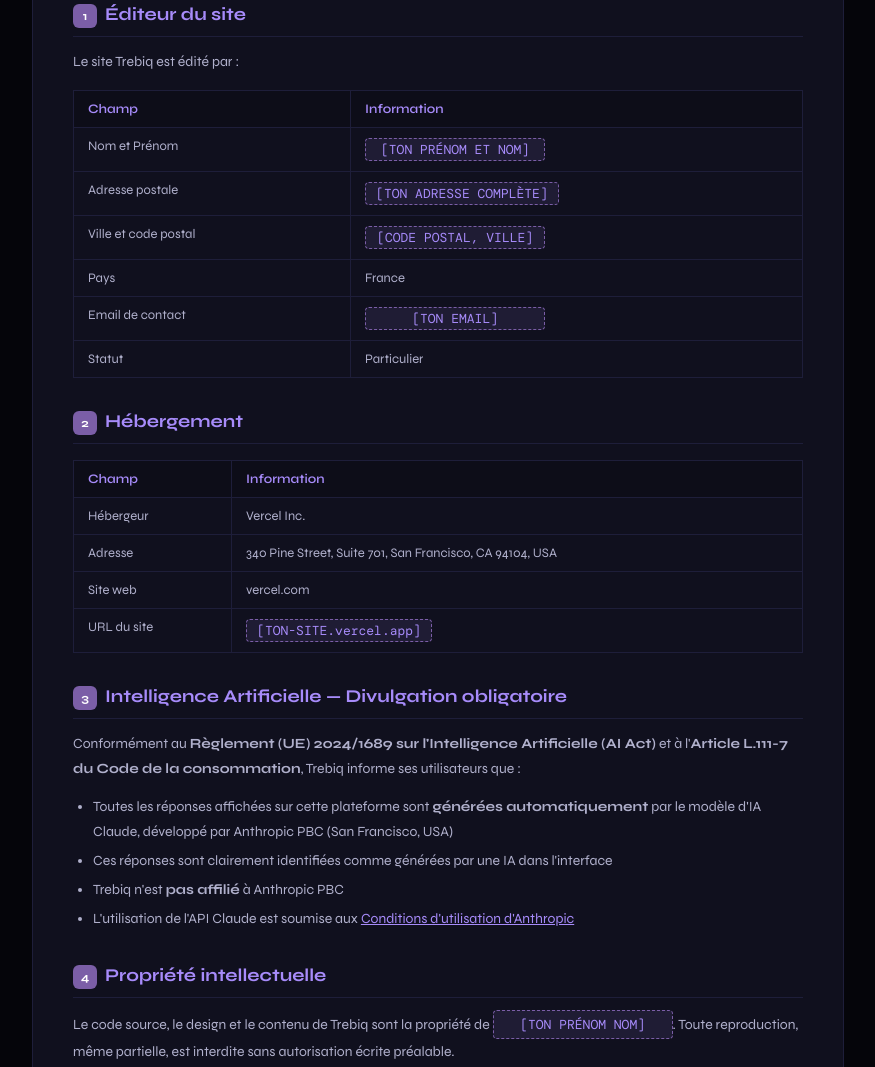
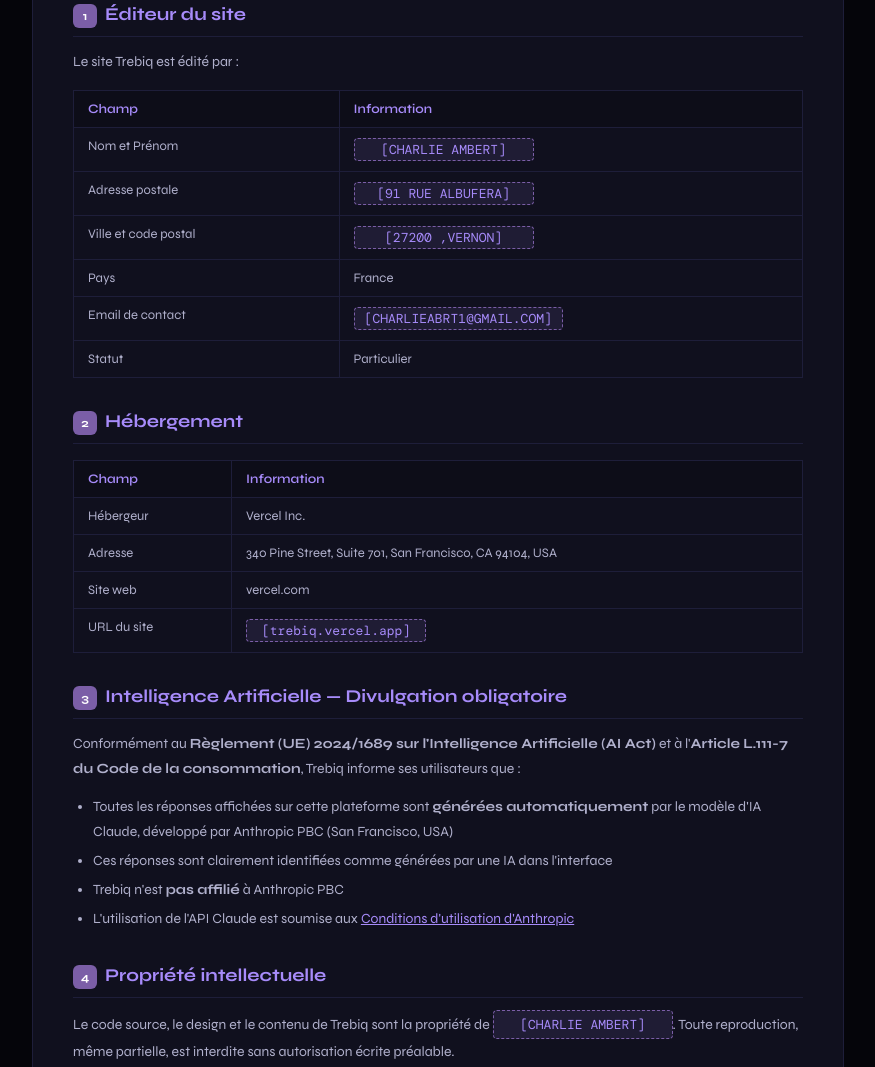
Before and after one commit to ChrLA1/Trebiq, a website: page legal.html in a window 1280 px wide. Shown: the part 367-1434 px from the top of the page, without its empty margins (202-1077 px from the left). Drawn offline with nearby package versions, Linux system fonts and the light colour scheme.

Commit message:
Update legal.html

```diff
--- a/legal.html
+++ b/legal.html
@@ -102,11 +102,11 @@ td{padding:10px 14px;border:1px solid var(--border);color:#b0b0cc;vertical-align
     <p>Le site Trebiq est édité par :</p>
     <table>
       <tr><th>Champ</th><th>Information</th></tr>
-      <tr><td>Nom et Prénom</td><td><span class="fill">[TON PRÉNOM ET NOM]</span></td></tr>
-      <tr><td>Adresse postale</td><td><span class="fill">[TON ADRESSE COMPLÈTE]</span></td></tr>
-      <tr><td>Ville et code postal</td><td><span class="fill">[CODE POSTAL, VILLE]</span></td></tr>
+      <tr><td>Nom et Prénom</td><td><span class="fill">[CHARLIE AMBERT]</span></td></tr>
+      <tr><td>Adresse postale</td><td><span class="fill">[91 RUE ALBUFERA]</span></td></tr>
+      <tr><td>Ville et code postal</td><td><span class="fill">[27200 ,VERNON]</span></td></tr>
       <tr><td>Pays</td><td>France</td></tr>
-      <tr><td>Email de contact</td><td><span class="fill">[TON EMAIL]</span></td></tr>
+      <tr><td>Email de contact</td><td><span class="fill">[CHARLIEABRT1@GMAIL.COM]</span></td></tr>
       <tr><td>Statut</td><td>Particulier</td></tr>
     </table>
 
@@ -116,7 +116,7 @@ td{padding:10px 14px;border:1px solid var(--border);color:#b0b0cc;vertical-align
       <tr><td>Hébergeur</td><td>Vercel Inc.</td></tr>
       <tr><td>Adresse</td><td>340 Pine Street, Suite 701, San Francisco, CA 94104, USA</td></tr>
       <tr><td>Site web</td><td>vercel.com</td></tr>
-      <tr><td>URL du site</td><td><span class="fill">[TON-SITE.vercel.app]</span></td></tr>
+      <tr><td>URL du site</td><td><span class="fill">[trebiq.vercel.app]</span></td></tr>
     </table>
 
     <h2><span class="section-num">3</span>Intelligence Artificielle — Divulgation obligatoire</h2>
@@ -129,7 +129,7 @@ td{padding:10px 14px;border:1px solid var(--border);color:#b0b0cc;vertical-align
     </ul>
 
     <h2><span class="section-num">4</span>Propriété intellectuelle</h2>
-    <p>Le code source, le design et le contenu de Trebiq sont la propriété de <span class="fill">[TON PRÉNOM NOM]</span>. Toute reproduction, même partielle, est interdite sans autorisation écrite préalable.</p>
+    <p>Le code source, le design et le contenu de Trebiq sont la propriété de <span class="fill">[CHARLIE AMBERT]</span>. Toute reproduction, même partielle, est interdite sans autorisation écrite préalable.</p>
     <p>Le nom et la technologie "Claude" sont la propriété d'Anthropic PBC.</p>
 
     <h2><span class="section-num">5</span>Limitation de responsabilité</h2>
@@ -170,9 +170,9 @@ td{padding:10px 14px;border:1px solid var(--border);color:#b0b0cc;vertical-align
     <h2><span class="section-num">1</span>Responsable du traitement</h2>
     <table>
       <tr><th>Champ</th><th>Information</th></tr>
-      <tr><td>Responsable</td><td><span class="fill">[TON PRÉNOM NOM]</span></td></tr>
-      <tr><td>Email DPO / Contact RGPD</td><td><span class="fill">[TON EMAIL]</span></td></tr>
-      <tr><td>Adresse</td><td><span class="fill">[TON ADRESSE]</span>, France</td></tr>
+      <tr><td>Responsable</td><td><span class="fill">[CHARLIE AMBERT]</span></td></tr>
+      <tr><td>Email DPO / Contact RGPD</td><td><span class="fill">[CHARLIEABRT1@GMAIL.COM]</span></td></tr>
+      <tr><td>Adresse</td><td><span class="fill">[91 RUE ALBUFERA]</span>, France</td></tr>
     </table>
 
     <h2><span class="section-num">2</span>Données collectées</h2>
@@ -221,7 +221,7 @@ td{padding:10px 14px;border:1px solid var(--border);color:#b0b0cc;vertical-align
       <li><strong>Droit à la portabilité</strong> — Récupérer vos données dans un format lisible</li>
       <li><strong>Droit d'opposition</strong> — Vous opposer à un traitement</li>
     </ul>
-    <p>Pour exercer ces droits, contactez : <span class="fill">[TON EMAIL]</span><br>
+    <p>Pour exercer ces droits, contactez : <span class="fill">[CHARLIEABRT1@GMAIL.COM]</span><br>
     Réponse garantie sous <strong>30 jours</strong> conformément au RGPD Art. 12.</p>
     <p>Vous pouvez également introduire une réclamation auprès de la <strong>CNIL</strong> : <a href="https://www.cnil.fr" style="color:var(--accent2)">cnil.fr</a></p>
 
@@ -236,7 +236,7 @@ td{padding:10px 14px;border:1px solid var(--border);color:#b0b0cc;vertical-align
     </ul>
 
     <h2><span class="section-num">7</span>Mineurs</h2>
-    <p>Trebiq est accessible aux personnes âgées d'au moins <strong>13 ans</strong> (16 ans recommandé conformément au RGPD Art. 8 pour les utilisateurs de l'UE). Les mineurs doivent obtenir l'accord préalable de leurs parents ou tuteurs légaux.</p>
+    <p>Trebiq est accessible aux personnes âgées d'au moins <strong>16 ans</strong> (16 ans recommandé conformément au RGPD Art. 8 pour les utilisateurs de l'UE). Les mineurs doivent obtenir l'accord préalable de leurs parents ou tuteurs légaux.</p>
 
     <h2><span class="section-num">8</span>Modifications</h2>
     <p>Cette politique peut être mise à jour à tout moment. La date de dernière mise à jour est indiquée en haut de page. L'utilisation continue du site après modification vaut acceptation.</p>
```
